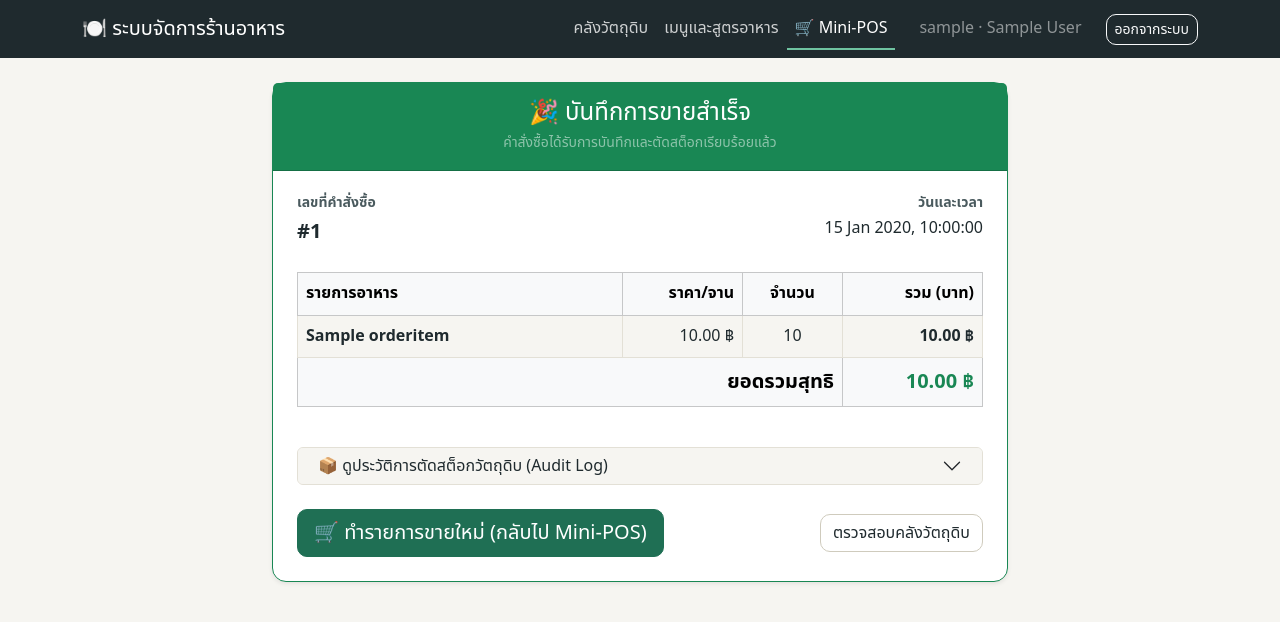
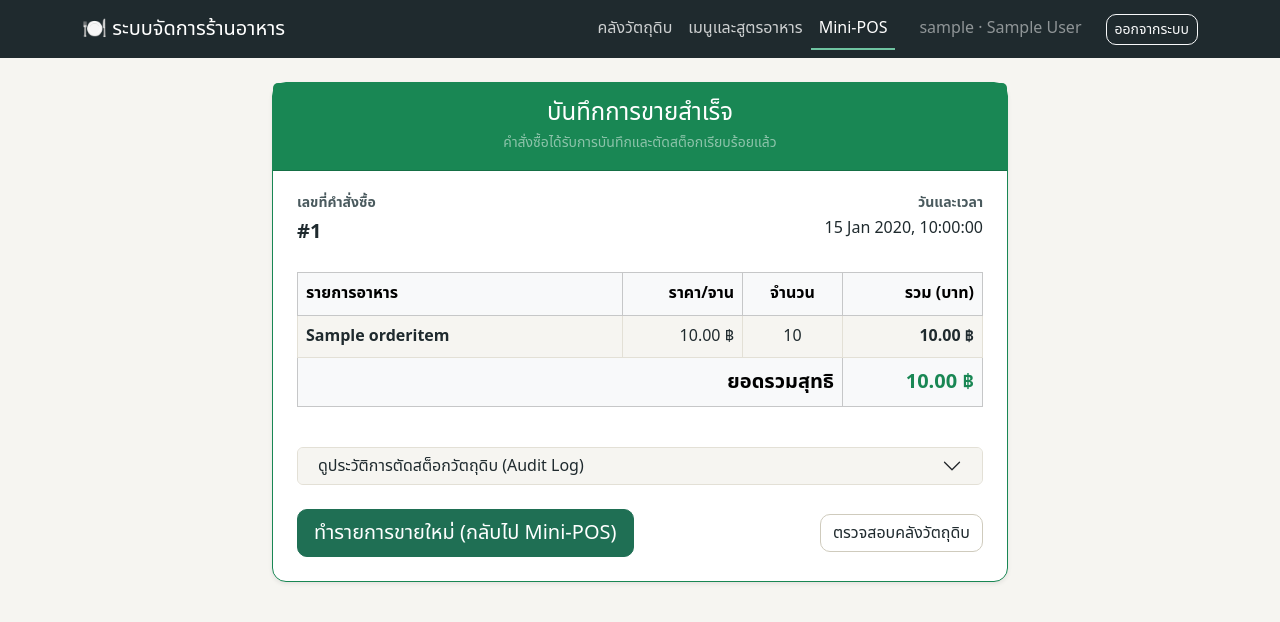
Before and after one commit to theepop66/CN331-Restaurant-management, a Django app: page /orders/1/success/ in a window 1280 px wide. Shown: the top 622 px of the page. Run offline with Django 5.2, Linux system fonts and the light colour scheme; a user stored in the database is signed in; tables that the repository leaves empty hold one stand-in row (values such as "Sample post"); some web fonts are replaced.

Commit message:
style(orders): remove icons from mini-pos templates and navbar

```diff
--- a/main/myproject/templates/navbar.html
+++ b/main/myproject/templates/navbar.html
@@ -16,7 +16,7 @@
                         <a class="nav-link{% if request.resolver_match.app_name == 'menus' %} active{% endif %}" href="{% url 'menus:list' %}">เมนูและสูตรอาหาร</a>
                     </li>
                     <li class="nav-item me-lg-3">
-                        <a class="nav-link{% if request.resolver_match.app_name == 'orders' %} active{% endif %}" href="{% url 'orders:pos' %}">🛒 Mini-POS</a>
+                        <a class="nav-link{% if request.resolver_match.app_name == 'orders' %} active{% endif %}" href="{% url 'orders:pos' %}">Mini-POS</a>
                     </li>
                     <li class="nav-item me-lg-3">
                         <span class="nav-link text-white-50">
--- a/main/myproject/templates/orders/order_success.html
+++ b/main/myproject/templates/orders/order_success.html
@@ -7,7 +7,7 @@
     <div class="col-lg-8">
         <div class="card shadow-sm border-success">
             <div class="card-header bg-success text-white py-3 text-center">
-                <h3 class="h4 mb-1">🎉 บันทึกการขายสำเร็จ</h3>
+                <h3 class="h4 mb-1">บันทึกการขายสำเร็จ</h3>
                 <p class="mb-0 small text-white-50">คำสั่งซื้อได้รับการบันทึกและตัดสต็อกเรียบร้อยแล้ว</p>
             </div>
             <div class="card-body p-4">
@@ -58,7 +58,7 @@
                     <div class="accordion-item">
                         <h2 class="accordion-header" id="headingDeductions">
                             <button class="accordion-button collapsed py-2" type="button" data-bs-toggle="collapse" data-bs-target="#collapseDeductions" aria-expanded="false" aria-controls="collapseDeductions">
-                                📦 ดูประวัติการตัดสต็อกวัตถุดิบ (Audit Log)
+                                ดูประวัติการตัดสต็อกวัตถุดิบ (Audit Log)
                             </button>
                         </h2>
                         <div id="collapseDeductions" class="accordion-collapse collapse" aria-labelledby="headingDeductions" data-bs-parent="#deductionAccordion">
@@ -88,7 +88,7 @@
 
                 <div class="d-flex justify-content-between align-items-center">
                     <a href="{% url 'orders:pos' %}" class="btn btn-primary btn-lg">
-                        🛒 ทำรายการขายใหม่ (กลับไป Mini-POS)
+                        ทำรายการขายใหม่ (กลับไป Mini-POS)
                     </a>
                     <a href="{% url 'inventory:list' %}" class="btn btn-outline-secondary">
                         ตรวจสอบคลังวัตถุดิบ
--- a/main/myproject/templates/orders/pos.html
+++ b/main/myproject/templates/orders/pos.html
@@ -8,7 +8,7 @@
     <div class="col-lg-8">
         <div class="d-flex justify-content-between align-items-center mb-3">
             <div>
-                <h2 class="h4 mb-1">🛒 Mini-POS จุดขายหน้าร้าน</h2>
+                <h2 class="h4 mb-1">Mini-POS จุดขายหน้าร้าน</h2>
                 <p class="text-muted small mb-0">เลือกรายการอาหารเพื่อสั่งซื้อ ระบบจะคำนวณและตัดสต็อกแบบอัตโนมัติ</p>
             </div>
             <span class="badge bg-secondary fs-6">{{ cards|length }} รายการ</span>
@@ -76,7 +76,7 @@
     <div class="col-lg-4">
         <div class="card shadow-sm sticky-top" style="top: 1.5rem;">
             <div class="card-header bg-dark text-white d-flex justify-content-between align-items-center">
-                <span class="fw-semibold">📋 ตะกร้าสินค้า</span>
+                <span class="fw-semibold">ตะกร้าสินค้า</span>
                 <span id="cartCountBadge" class="badge bg-light text-dark">0 ชิ้น</span>
             </div>
             <div class="card-body p-0">
```
